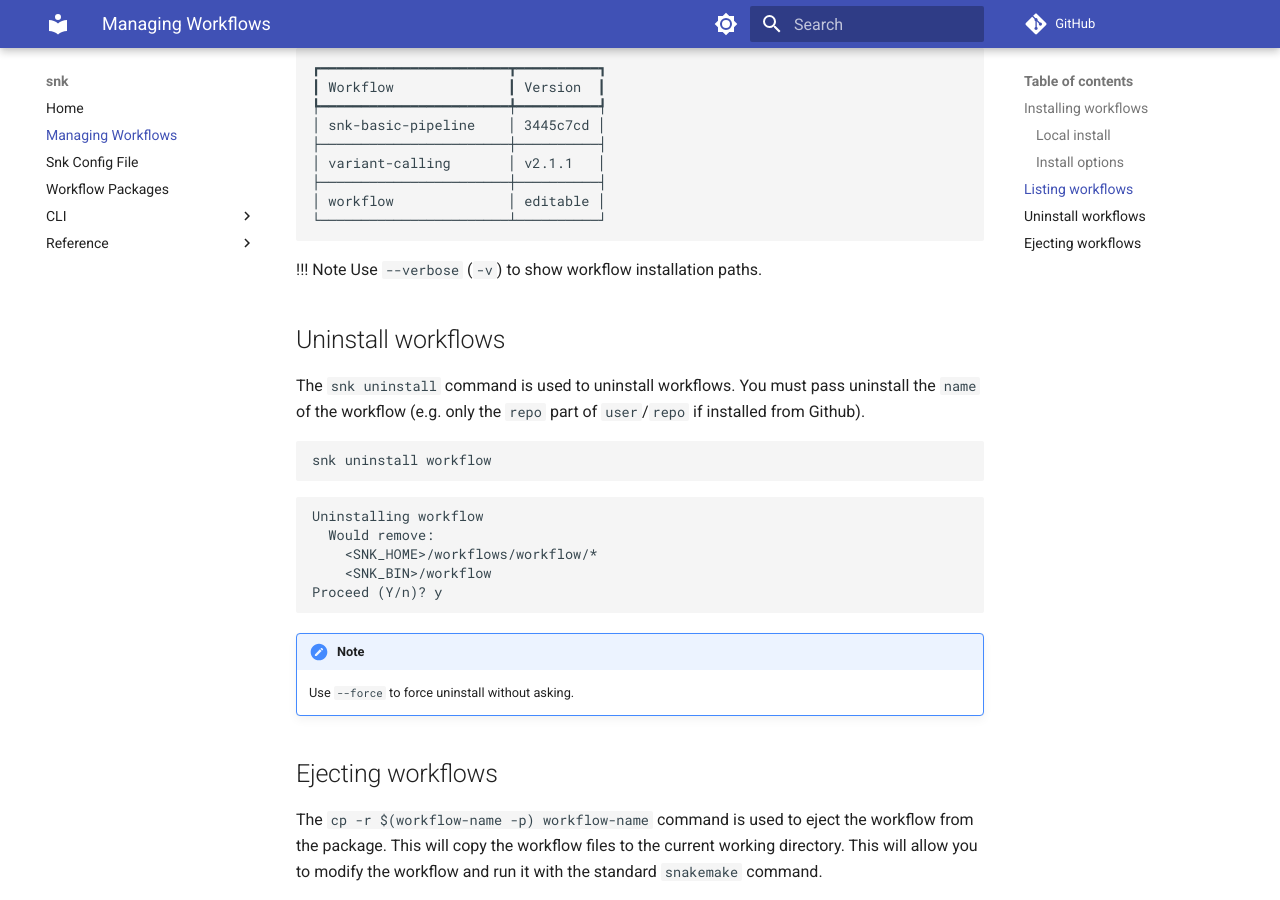
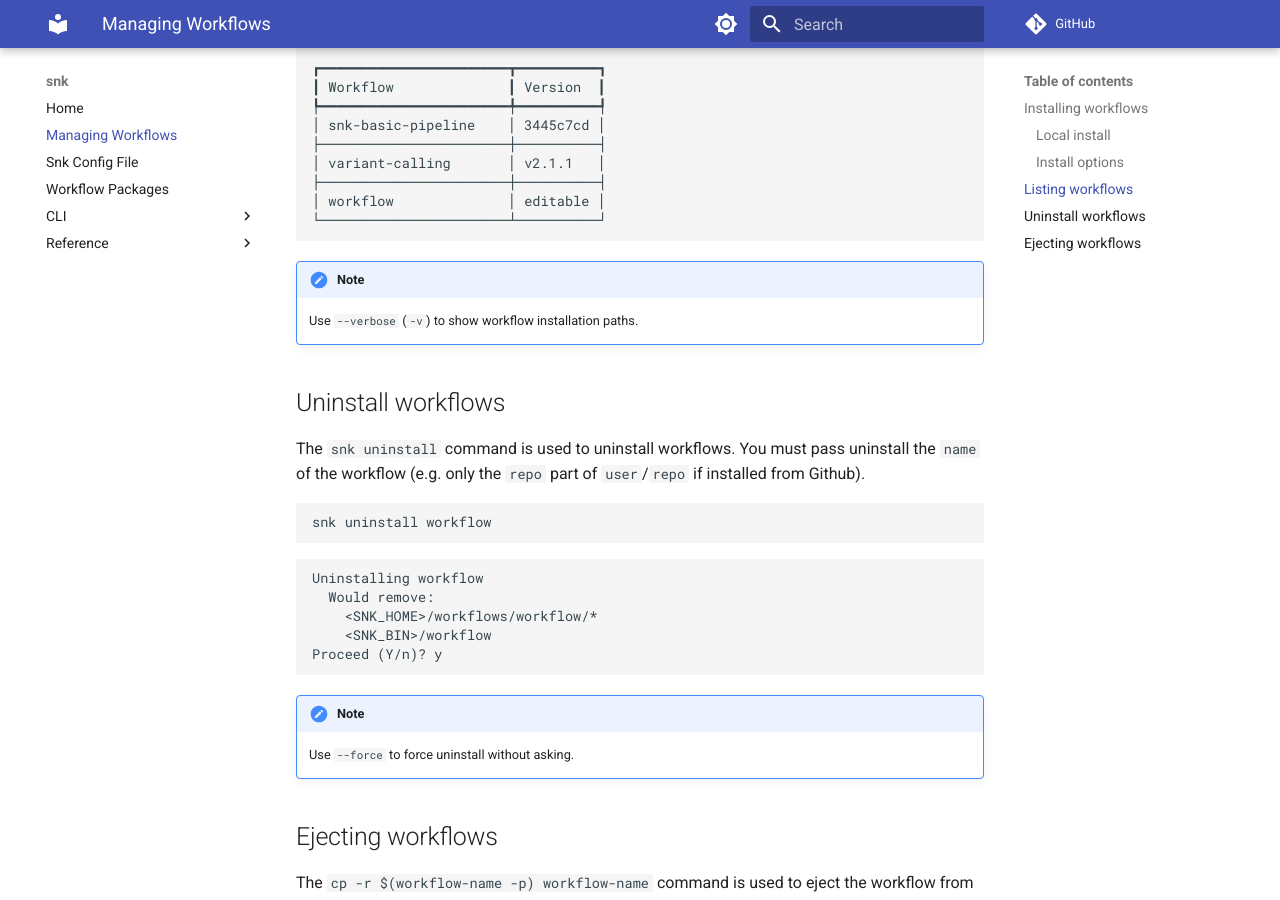
Before and after one commit to Wytamma/snk, an MkDocs documentation site: the page built from docs/managing_workflows.md, in a window 1280 px wide and 900 px high, scrolled down 2514 px. Built offline with MkDocs 1.6.1 and Material for MkDocs 9.7.7, drawn with Linux system fonts in a browser that asks for light colours; comment, search, counter and statistics services are not loaded.

````diff
--- a/docs/managing_workflows.md
+++ b/docs/managing_workflows.md
@@ -114,7 +114,9 @@ snk list
 └───────────────────────┴──────────┘
 ```
 
-!!! Note Use `--verbose` (`-v`) to show workflow installation paths.
+!!! note
+
+    Use `--verbose` (`-v`) to show workflow installation paths.
 
 ## Uninstall workflows
 
````
